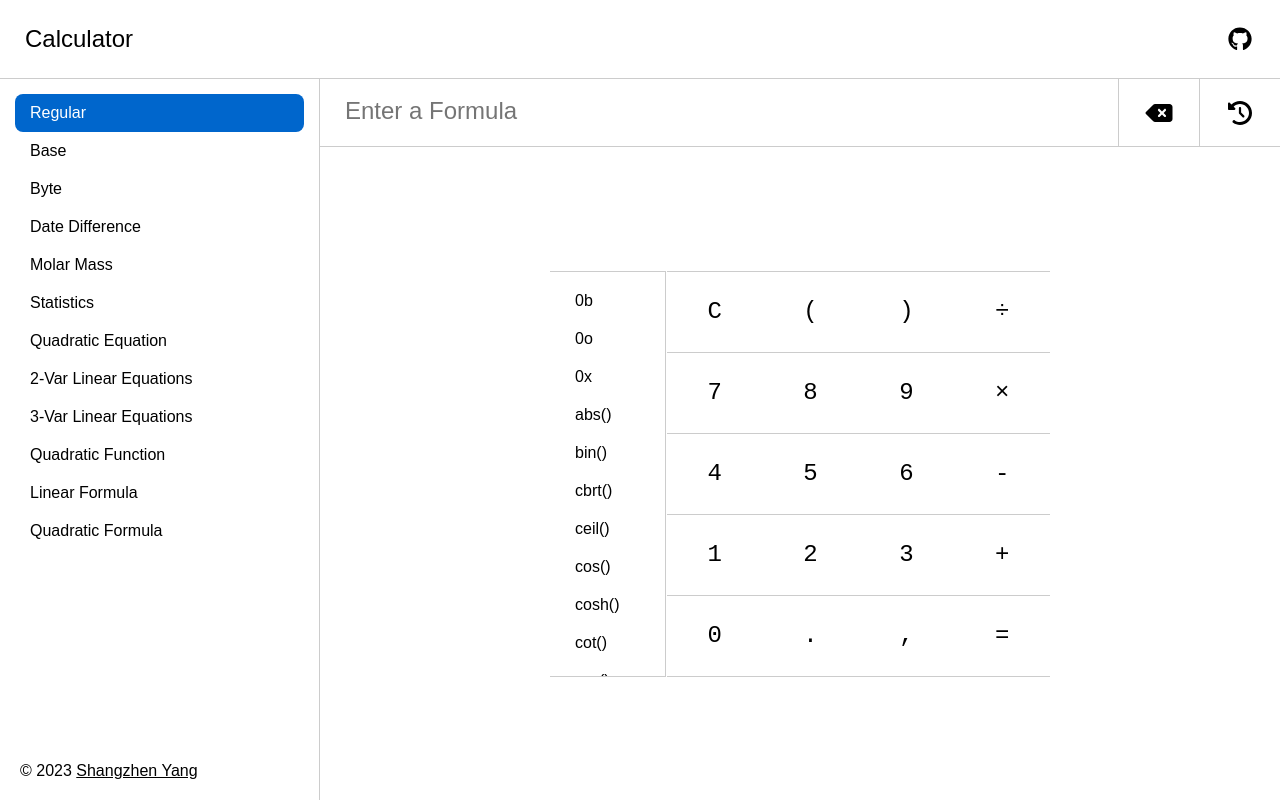
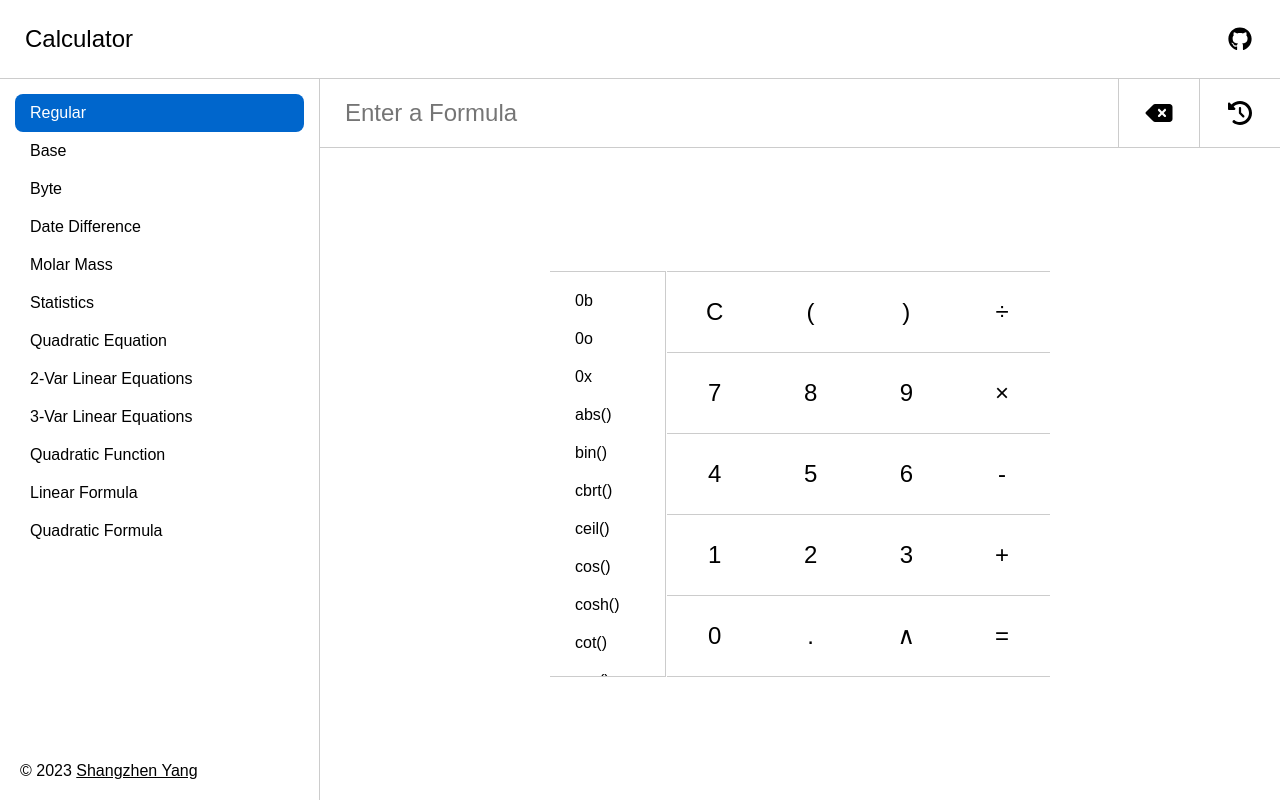
Before and after one commit to shangzhenyang/calculator, a React (Vite) app: page / in a window 1280 px wide. Built offline with nearby package versions, Linux system fonts and the light colour scheme.

Commit message:
Update keyboard

```diff
--- a/src/components/FunctionList.tsx
+++ b/src/components/FunctionList.tsx
@@ -27,7 +27,6 @@ function FunctionList({ setFormula }: Props) {
 		"log2()",
 		"oct()",
 		"π",
-		"pow()",
 		"random()",
 		"round()",
 		"sec()",
--- a/src/components/Keyboard.tsx
+++ b/src/components/Keyboard.tsx
@@ -1,3 +1,5 @@
+import { t } from "i18next";
+
 import styles from "@/styles/Keyboard.module.css";
 
 import type { Dispatch, SetStateAction } from "react";
@@ -25,12 +27,25 @@ function Keyboard({
 		}
 	};
 
+	const labelMap = {
+		"C": "clear",
+		"-": "subtract",
+		".": "decimalPoint",
+		"∧": "exponent"
+	};
+
+	const replaceMap = {
+		"÷": "/",
+		"×": "*",
+		"∧": "^"
+	};
+
 	const keys = [
 		"C", "(", ")", "÷",
 		"7", "8", "9", "×",
 		"4", "5", "6", "-",
 		"1", "2", "3", "+",
-		"0", ".", ",", "="
+		"0", ".", "∧", "="
 	];
 
 	const keyElements = keys.map((key) => {
@@ -38,6 +53,9 @@ function Keyboard({
 			if (key in clickMap) {
 				clickMap[key as keyof typeof clickMap]();
 			} else {
+				if (key in replaceMap) {
+					key = replaceMap[key as keyof typeof replaceMap];
+				}
 				setFormula((prev) => {
 					return prev + key;
 				});
@@ -50,6 +68,9 @@ function Keyboard({
 				className={styles["key"]}
 				key={key}
 				type="button"
+				aria-label={key in labelMap ?
+					t(labelMap[key as keyof typeof labelMap]).toString() :
+					undefined}
 				onClick={handleClick}
 			>{key}</button>
 		);
--- a/src/styles/Keyboard.module.css
+++ b/src/styles/Keyboard.module.css
@@ -9,7 +9,6 @@
 
 .keyboard button {
 	border-bottom: var(--border);
-	font-family: monospace;
 	font-size: 1.5rem;
 	line-height: 30px;
 	padding: 25px;
--- a/src/styles/MainInputBar.module.css
+++ b/src/styles/MainInputBar.module.css
@@ -8,7 +8,6 @@
 }
 
 .main-input-bar>* {
-	font-family: monospace;
 	font-size: 1.5rem;
 	padding: 20px 25px;
 }
--- a/src/styles/Regular.module.css
+++ b/src/styles/Regular.module.css
@@ -1,7 +1,3 @@
-.formula-input::placeholder {
-	font-family: sans-serif;
-}
-
 .keyboard-area {
 	align-items: center;
 	display: flex;
--- a/src/translations/en-us.json
+++ b/src/translations/en-us.json
@@ -17,6 +17,7 @@
 	"dateDifference": "Date Difference",
 	"dayDifference": "Day Difference",
 	"decimal": "Decimal",
+	"decimalPoint": "Decimal Point",
 	"decreases": "decreases",
 	"delete": "Delete",
 	"distanceBetweenTwoPoints": "Distance",
@@ -28,6 +29,7 @@
 	"enterNewNumber": "Enter a New Number",
 	"enterNumber": "Enter a Number",
 	"equal": "Equal",
+	"exponent": "Exponent",
 	"gigabyte": "Gigabyte",
 	"hexadecimal": "Hexadecimal",
 	"history": "History",
@@ -63,6 +65,7 @@
 	"standardDeviation": "Standard Deviation",
 	"startDate": "Start Date",
 	"statistics": "Statistics",
+	"subtract": "Subtract",
 	"sum": "Sum",
 	"symmetryAxis": "Axis of Symmetry",
 	"terabyte": "Terabyte",
--- a/src/translations/zh-cn.json
+++ b/src/translations/zh-cn.json
@@ -17,6 +17,7 @@
 	"dateDifference": "日期差异",
 	"dayDifference": "相差天数",
 	"decimal": "十进制",
+	"decimalPoint": "小数点",
 	"decreases": "减小",
 	"delete": "删除",
 	"distanceBetweenTwoPoints": "两点间距离",
@@ -28,6 +29,7 @@
 	"enterNewNumber": "输入新数字",
 	"enterNumber": "输入数字",
 	"equal": "等于",
+	"exponent": "乘方",
 	"gigabyte": "吉字节",
 	"hexadecimal": "十六进制",
 	"history": "历史记录",
@@ -63,6 +65,7 @@
 	"standardDeviation": "标准差",
 	"startDate": "开始时间",
 	"statistics": "统计",
+	"subtract": "减",
 	"sum": "总和",
 	"symmetryAxis": "对称轴",
 	"terabyte": "太字节",
--- a/src/translations/zh-tw.json
+++ b/src/translations/zh-tw.json
@@ -17,6 +17,7 @@
 	"dateDifference": "日期差異",
 	"dayDifference": "相差天數",
 	"decimal": "十進位",
+	"decimalPoint": "小數點",
 	"decreases": "減小",
 	"delete": "刪除",
 	"distanceBetweenTwoPoints": "兩點間距離",
@@ -28,6 +29,7 @@
 	"enterNewNumber": "輸入新數字",
 	"enterNumber": "輸入數字",
 	"equal": "等於",
+	"exponent": "乘方",
 	"gigabyte": "吉位元組",
 	"hexadecimal": "十六進位",
 	"history": "歷史記錄",
@@ -63,6 +65,7 @@
 	"standardDeviation": "標準差",
 	"startDate": "開始時間",
 	"statistics": "統計",
+	"subtract": "減",
 	"sum": "總和",
 	"symmetryAxis": "對稱軸",
 	"terabyte": "太位元組",
```
